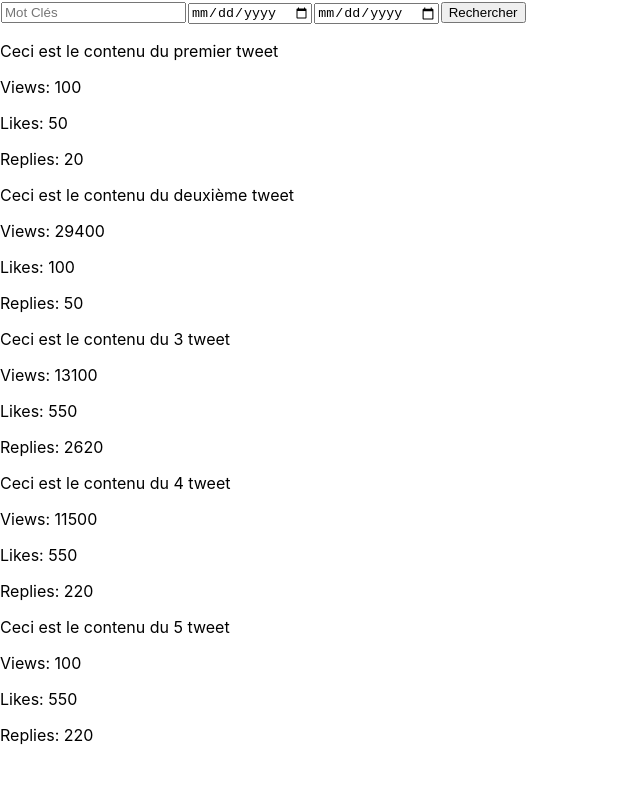
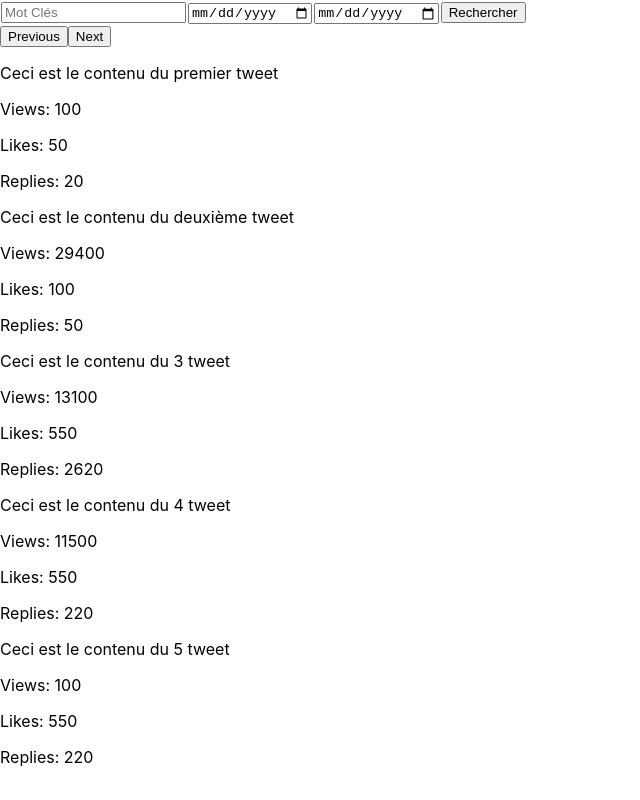
Before and after one commit to CloeMAIN/AudensielTwitterWebscrap, a React (Create React App) app in the folder frontend/: page / in a window 1280 px wide. Shown: the whole page, without its empty margins (0-640 px from the left). Built offline with nearby package versions, Linux system fonts and the light colour scheme.

Commit message:
Style et lien a faire

```diff
--- a/frontend/src/Components/Tableau_tweet.js
+++ b/frontend/src/Components/Tableau_tweet.js
@@ -1,5 +1,4 @@
-import React from 'react';
-
+import React, {useState} from 'react';
 const TWEETS = [
     {
         content: "Ceci est le contenu du premier tweet",
@@ -54,9 +53,27 @@ const TWEETS = [
 ];
 
 function TweetContent({tweets = TWEETS}){
+    const [start,setStart] = useState(0);
+    const [end,setEnd] = useState(5);
+
+    const handleNext = () => {
+        setStart(oldStart =>oldStart+5);
+        setEnd(oldEnd=>oldEnd+5);
+    }
+
+    const handlePrevious = () => {
+        setStart(oldStart => oldStart-5);
+        setEnd(oldEnd => oldEnd-5);
+    }
+
+
+
     return(
-        <div>
-            {tweets.slice(0, 5).map((tweet, index) => (
+        <div className="TableauTweet">
+            <button onClick = {handlePrevious}>Previous</button>
+            <button onClick = {handleNext}>Next</button>
+            <div>
+            {tweets.slice(start, end).map((tweet, index) => (
                 <div key={index}>
                     <p>{tweet.content}</p>
                     <p>Views: {tweet.views}</p>
@@ -64,6 +81,7 @@ function TweetContent({tweets = TWEETS}){
                     <p>Replies: {tweet.replies}</p>
                 </div>
             ))}
+            </div>
         </div>
     );
 }
```
